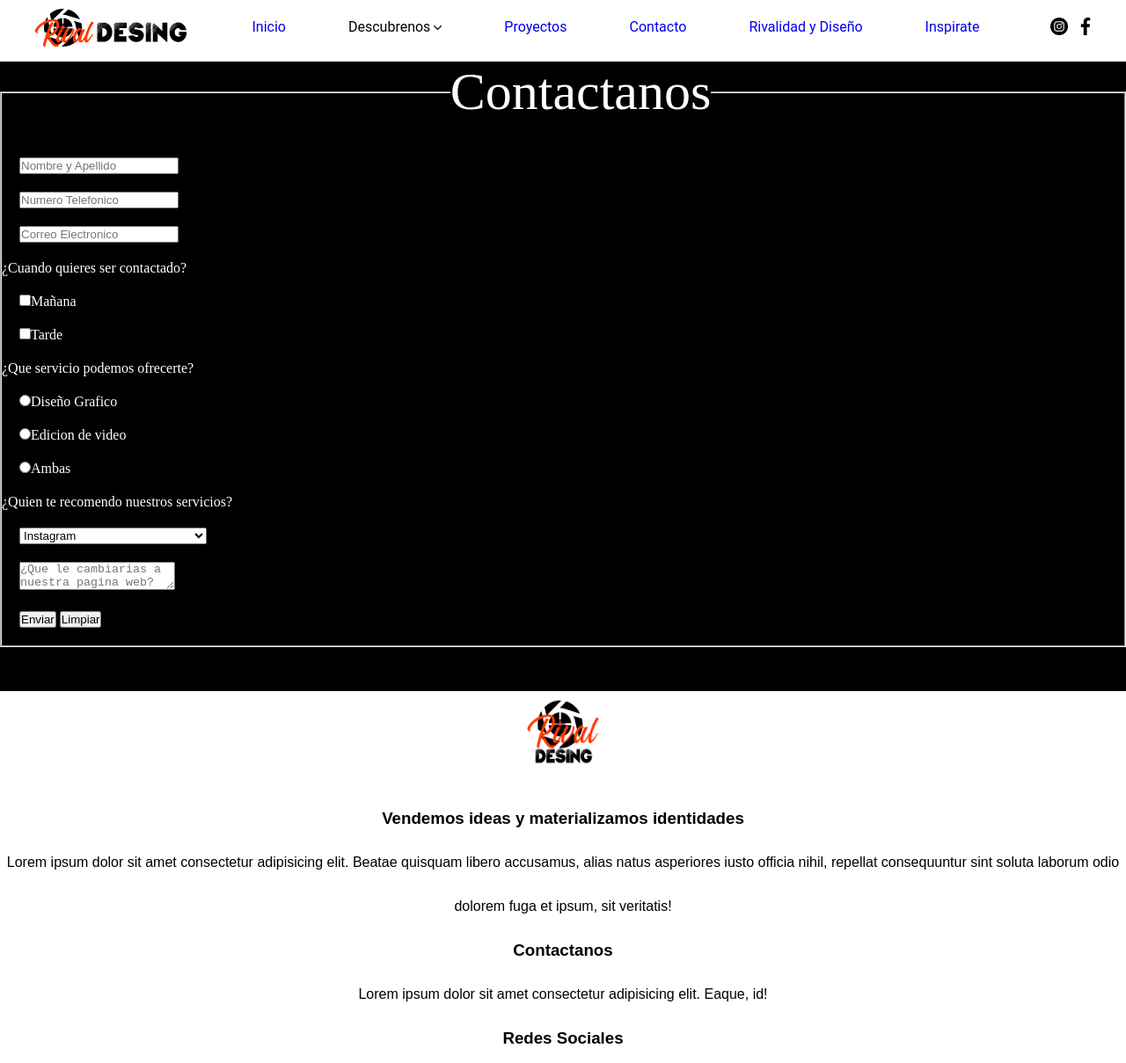
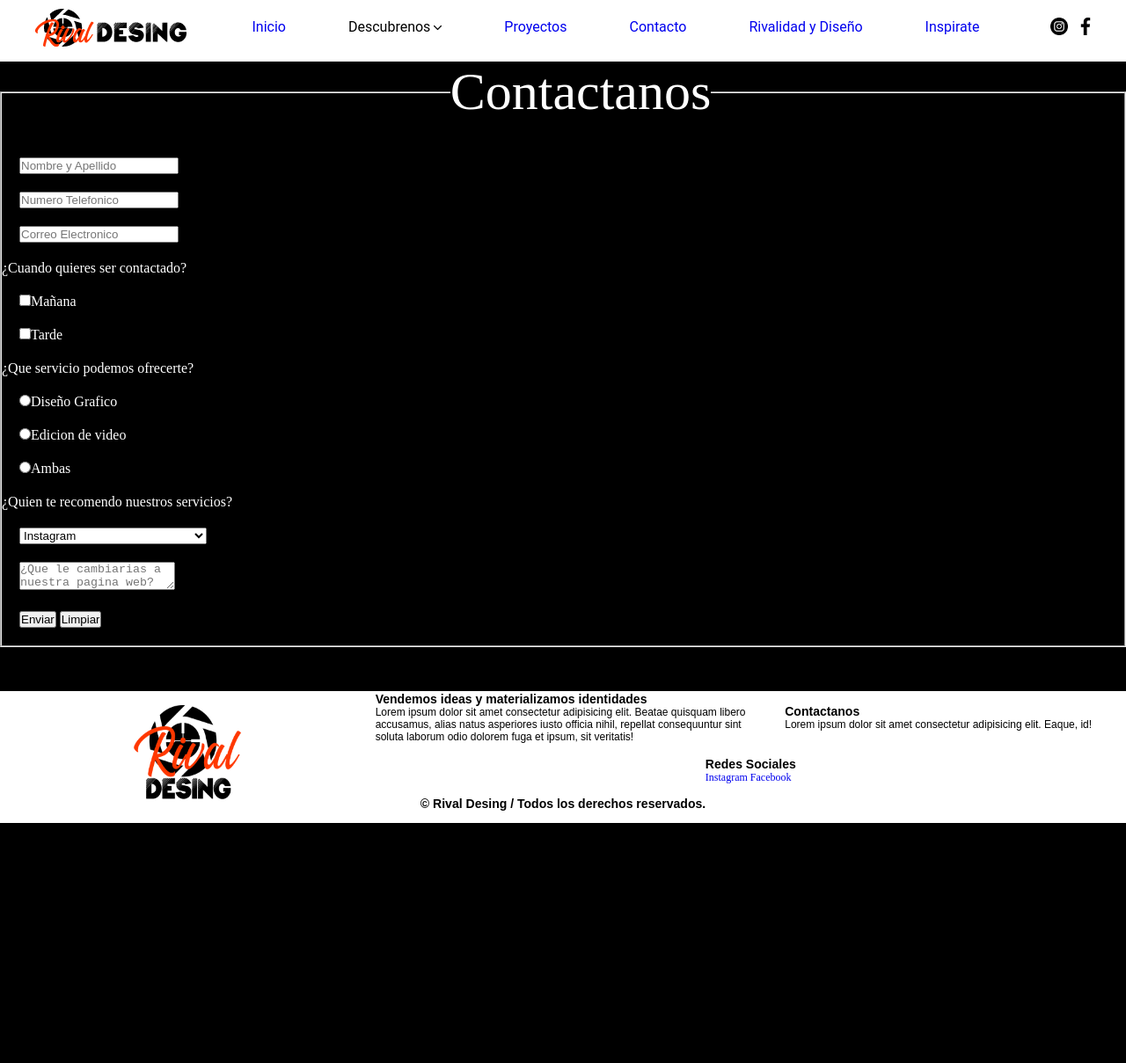
Before and after one commit to Rivasjcp/rivaldesing, a plain HTML site: page pages/contacto.html in a window 1280 px wide. Shown: the top 1209 px of the page at 88% size. After the commit the page ends 940 px from the top, so only its background shows below. Drawn offline with Linux system fonts and the light colour scheme.

Commit message:
footer grid

```diff
--- a/css/styles.css
+++ b/css/styles.css
@@ -272,14 +272,54 @@ margin-top:100px;
 /* footer */
 
 .footer{
-    display:block;
-    height:550px;
-    line-height:50px;
+    height:150px;
     background:white;
     color:black;
-    text-align:center;
     width:100%;
     margin-top: 50px;
+}
+
+.footer__grid{
+    display: grid;
+    grid-template-areas:"logoR vendemosD contactanosD"
+                        "logoR redesS redesS"
+                        "copyright copyright copyright";
+    grid-template-columns: repeat(3,1fr);
+    grid-template-rows:1fr 1fr 30px;
+}
+
+.logoR{
+    grid-area: logoR;
+    justify-self: center;
+    align-self: start;
+}
+
+.vendemosD{
+    grid-area: vendemosD;
+    font-size: 12px;
+    justify-self: center;
+    align-self: center;
+}
+
+.contactanosD{
+    grid-area: contactanosD;
+    font-size: 12px;
+    justify-self: center;
+    align-self: center;
+}
+
+.redesS{
+    grid-area: redesS;
+    font-size: 12px;
+    justify-self: center;
+    align-self: center;
+}
+
+.copy{
+    grid-area: copyright;
+    justify-self: center;
+    align-self: start;
+    font-size: 12px;
 }
 
 /* contacto */
--- a/pages/contacto.html
+++ b/pages/contacto.html
@@ -96,24 +96,26 @@
         </fieldset>
     </form>
 
-    <footer class="footer">
-        <img src="../images/Rival desing LOGO.png" alt="Logo rival" width="100" height="100">
-        <section>
-            <article>
+    <footer class="footer footer__grid">
+        <div class="logoR">
+        <img src="../images/Rival desing LOGO.png" alt="Logo rival" width="150" height="150">
+        </div>
+            <div class="vendemosD">
                 <h3>Vendemos ideas y materializamos identidades</h3>
                 <p>Lorem ipsum dolor sit amet consectetur adipisicing elit. Beatae quisquam libero accusamus, alias natus asperiores iusto officia nihil, repellat consequuntur sint soluta laborum odio dolorem fuga et ipsum, sit veritatis!</p>
-        </article>
-        <article>
-            <h3>Contactanos</h3>
-            <p>Lorem ipsum dolor sit amet consectetur adipisicing elit. Eaque, id!</p>
-        </article>
-        <article >
-            <h3>Redes Sociales</h3>
-            <a href="https://www.instagram.com/rivaldesing/?hl=es" target="_blank">Instagram</a>
-            <a href="https://www.facebook.com/jhancarlos.rivaspinto/" target="_blank">Facebook</a>
-        </article>
+            </div>
+            <div class="contactanosD">
+                <h3>Contactanos</h3>
+                <p>Lorem ipsum dolor sit amet consectetur adipisicing elit. Eaque, id!</p>
+            </div>
+            <div class="redesS">
+                <h3>Redes Sociales</h3>
+                <a href="https://www.instagram.com/rivaldesing/?hl=es" target="_blank">Instagram</a>
+                <a href="https://www.facebook.com/jhancarlos.rivaspinto/" target="_blank">Facebook</a>
+            </div>
+            <div class="copy">
             <h3>© Rival Desing / Todos los derechos reservados.</h3>
-        </section>
+            </div>
     </footer>
 </body>
 </html>
```
Also changed, not shown: index.html (+12 -10 lines), pages/inspirate.html (+17 -15 lines), pages/proyectos.html (+16 -14 lines), pages/rivalidadydiseño.html (+17 -15 lines).
